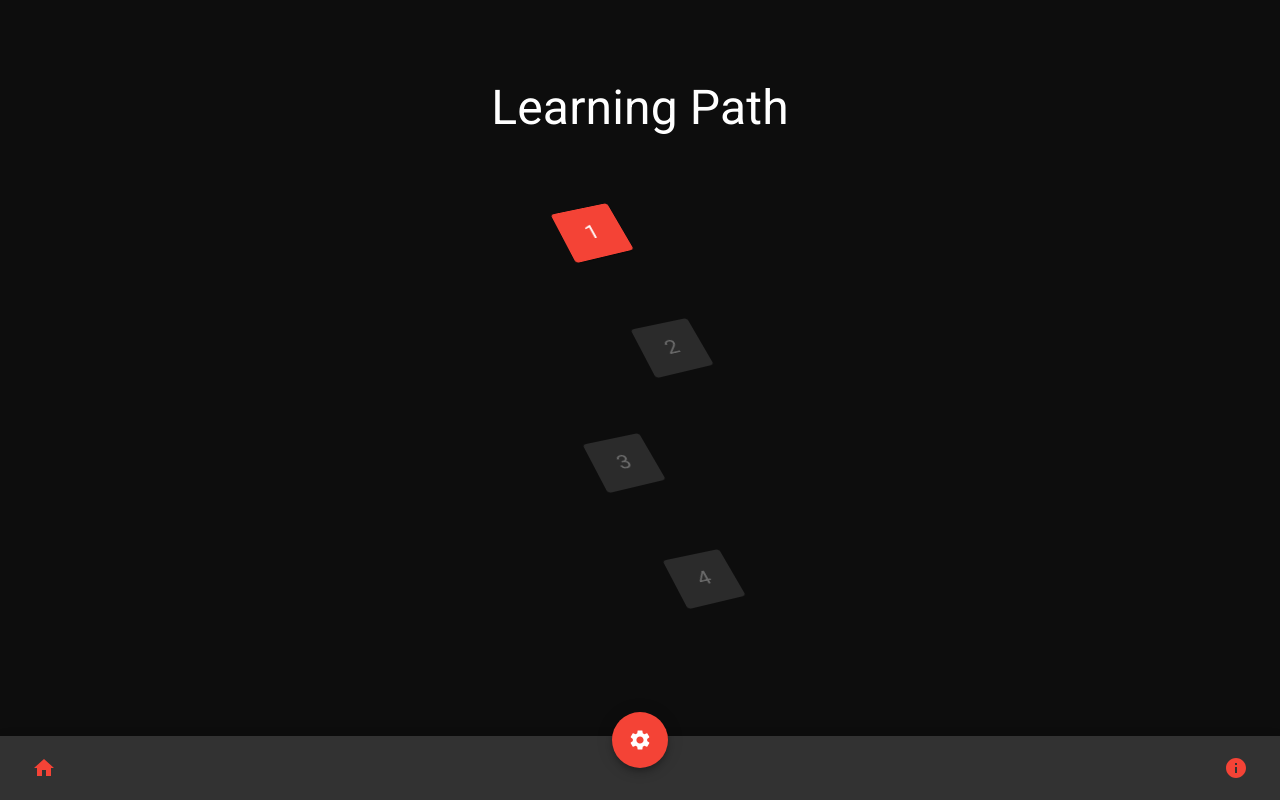
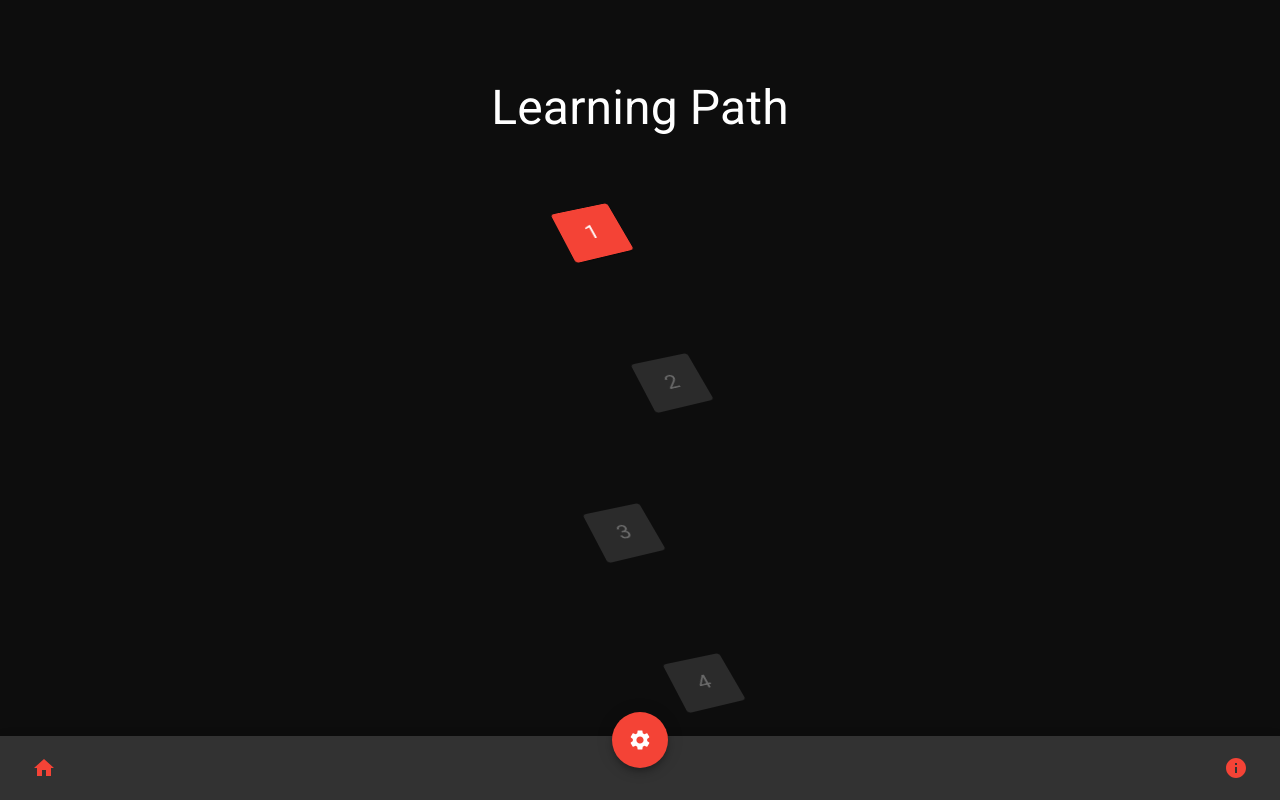
Before and after one commit to sky-ash/heatpath, a React (Vite) app: page /heatpath/path in a window 1280 px wide. Built offline with nearby package versions, Linux system fonts and the light colour scheme.

Commit message:
Path downshift> % -> px

```diff
--- a/src/pages/Path.jsx
+++ b/src/pages/Path.jsx
@@ -69,7 +69,7 @@ export default function Path() {
             sx={{
               width: '64px',
               height: '64px',
-              top: `${downShift}%`,
+              top: `${(downShift) * 10}px`,
               left: `${leftShift}px`,
               transform: 'perspective(800px) rotateY(15deg) rotateX(40deg) rotateZ(-15deg)',
             }}
```
